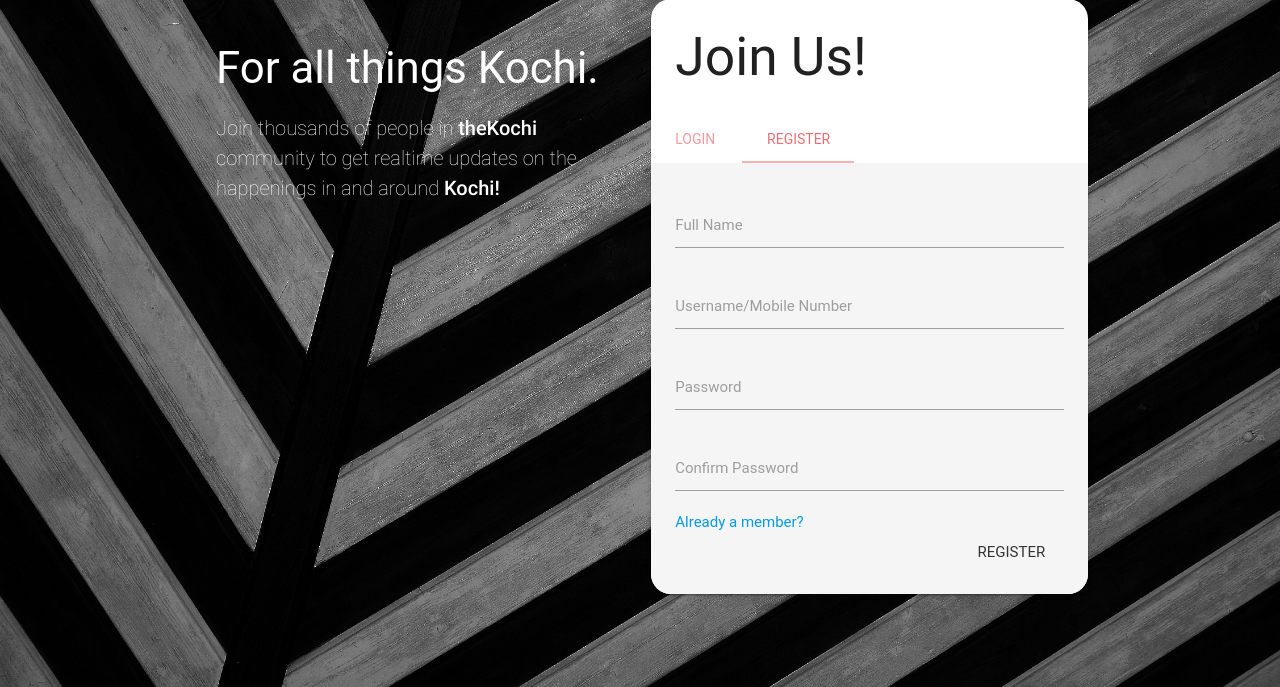
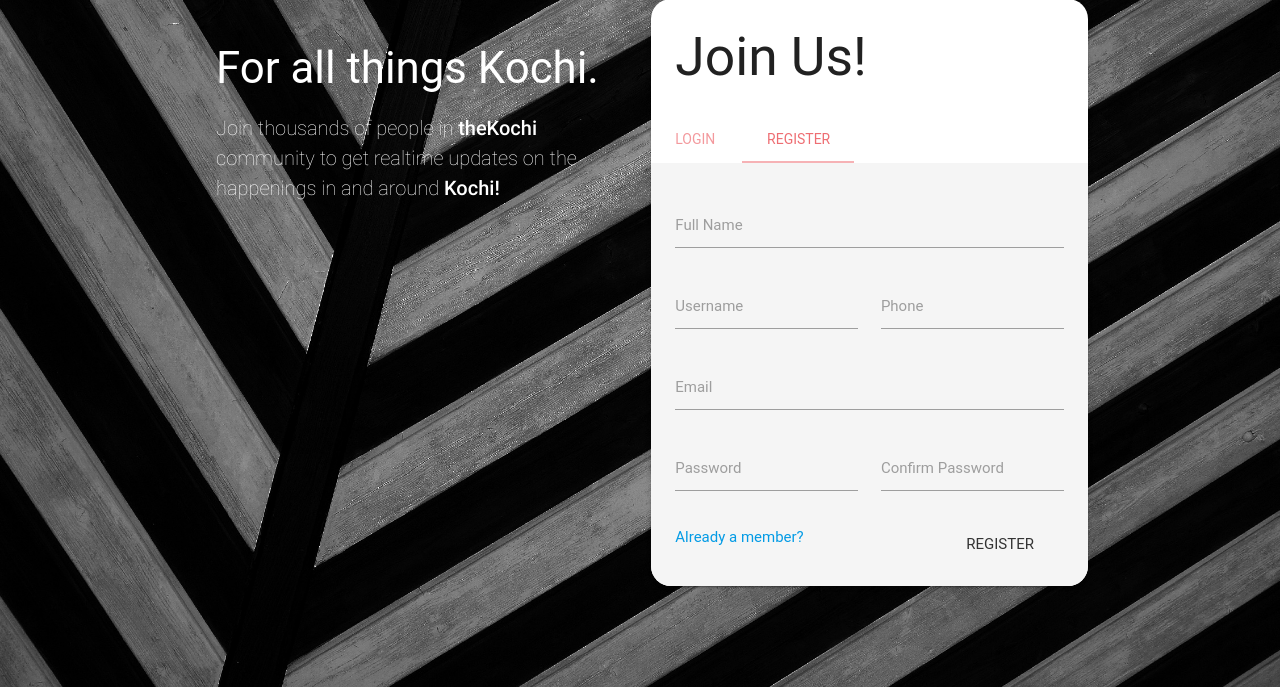
Before and after one commit to akkshaylawrence/thekochi, a CodeIgniter app: page /thekochi/ in a window 1280 px wide, after a click on "REGISTER". Shown: the part 113-800 px from the top of the page. Run offline with CodeIgniter, Linux system fonts and the light colour scheme; some libraries are stand-ins or nearby versions; some web fonts are replaced.

Commit message:
Updates to Registration.
1. Updated Form Structure.
2. Added necessary Models.
3. Added Necessary controller functions.

```diff
--- a/application/controllers/mainctrl.php
+++ b/application/controllers/mainctrl.php
@@ -12,8 +12,7 @@ class Mainctrl extends CI_Controller
             $this->load->view('pages/home', $data);
         }
     }
-    public function userLoginProcess()
-    {
+    public function userLoginProcess(){
         $this->load->model('User');
         $this->load->model('Init');
         $data = $this->init->initPath('/mainctrl');
@@ -33,6 +32,18 @@ class Mainctrl extends CI_Controller
             exit;
         }
     }
+	public function userRegProcess()
+	{
+		$this->load->model('User');
+		$this->load->model('Init');
+		$data = $this->init->initPath('/mainctrl');
+		$fname = $this->input->post('fname');
+		$username = $this->input->post('username');
+		$email = $this->input->post('email');
+		$phone = $this->input->post('phone');
+		$password = $this->input->post('password');
+		$userData = $this->User->addUser($fname,$username,$email,$phone,$password);
+	}
     public function main()
     {
         $data = $this->init->initPath('/mainctrl');
--- a/application/models/User.php
+++ b/application/models/User.php
@@ -4,7 +4,8 @@ class user extends CI_Model{
 		function __construct(){
 			parent::__construct();
 		}
-		function checkUser($usr, $pwd){
+		function checkUser($usr, $pwd)
+		{
 			$pwd = md5($pwd);
 			$this->db->select('*');
 			$this->db->from ('users');
@@ -24,4 +25,9 @@ class user extends CI_Model{
 			log_message('info','last query '.$this->db->last_query());
 			return $userData;
 		}
+		public function addUser($fname,$username,$email,$phone,$password)
+		{
+			$password = md5($password);
+
+		}
 }
--- a/application/views/pages/home.php
+++ b/application/views/pages/home.php
@@ -1,10 +1,15 @@
 <html>
+
 <head>
 	<title>The Kochi</title>
 	<meta name="viewport" content="width=device-width, initial-scale=1.0">
 	<link rel="stylesheet" href="https://cdnjs.cloudflare.com/ajax/libs/materialize/0.99.0/css/materialize.min.css">
 	<link rel="stylesheet" href="<?= $css ?>/app.css">
-	<script>var path="<?=$path?>";var base="<?=site_url()?>"</script>
+	<script>
+		var path = "<?=$path?>";
+		var base = "<?=site_url()?>"
+
+	</script>
 </head>
 <nav class="transparent z-depth-0">
 	<div class="nav-wrapper container">
@@ -13,6 +18,7 @@
 		</a>
 	</div>
 </nav>
+
 <body>
 	<div class="container">
 		<div class="row">
@@ -62,7 +68,9 @@
 							</form>
 						</div>
 						<div id="reg">
-							<form>
+							<form id="regform">
+								<div id="formrow" class="row">
+								</div>
 								<div id="formrow" class="row">
 									<div class="input-field col s12">
 										<input name="fullname" id="fName" type="text">
@@ -70,26 +78,38 @@
 									</div>
 								</div>
 								<div id="formrow" class="row">
-									<div class="input-field col s12">
+									<div class="input-field col s6">
 										<input name="usernamer" id="usernamer" type="text" class="validate">
-										<label data-error="Username already taken!" for="usernamer">Username/Mobile Number</label>
+										<label data-error="Username already taken!" for="usernamer">Username</label>
+									</div>
+									<div class="input-field col s6">
+										<input name="phoner" id="phoner" type="text" class="validate">
+										<label data-error="Invalid Mobile Number!" for="phoner">Phone</label>
 									</div>
 								</div>
 								<div id="formrow" class="row">
 									<div class="input-field col s12">
+										<input name="email" id="email" type="email" class="validate">
+										<label data-error="Not a valid email" for="emailr">Email</label>
+									</div>
+								</div>
+								<div id="formrow" class="row">
+									<div class="input-field col s6">
 										<input name="passwordr" id="passwordr" type="password" class="validate">
 										<label data-error="Password too short!" for="passwordr">Password</label>
 									</div>
-								</div>
-								<div id="formrow" class="row">
-									<div class="input-field col s12">
+									<div class="input-field col s6">
 										<input name="passwordrc" id="passwordrc" type="password" class="validate">
 										<label data-error="Passwords do not match!" for="passwordrc">Confirm Password</label>
-										<a id="reg-link" href="#login">Already a member?</a>
 									</div>
 								</div>
 								<div id="formrow" class="row">
-									<a id="regbtn" class="right waves-effect waves-green btn-flat">Register</a>
+									<div class="input-field col s6">
+										<a id="reg-link" href="#login">Already a member?</a>
+									</div>
+									<div class="input-field col s6">
+										<a id="regbtn" class="right waves-effect waves-green btn-flat">Register</a>
+									</div>
 								</div>
 							</form>
 						</div>
@@ -104,6 +124,6 @@
 <script src="https://cdnjs.cloudflare.com/ajax/libs/materialize/0.99.0/js/materialize.min.js"></script>
 <script src="<?= $js ?>/jquery-ui.min.js"></script>
 <script src="<?= $js ?>/login.js"></script>
-<!-- <script src="<?= $js ?>/register.js"></script> -->
+<script src="<?= $js ?>/register.js"></script>
 
 </html>
--- a/assets/css/app.css
+++ b/assets/css/app.css
@@ -48,3 +48,6 @@ div#formrow.row{
 form{
 	margin-bottom: 0px;
 }
+a#reg-link{
+	margin-bottom: 10px !important;
+}
--- a/assets/js/register.js
+++ b/assets/js/register.js
@@ -5,12 +5,13 @@ $(document).ready(function () {
 	});
 });
 $("#regbtn").click(function () {
-	var url = path + "/userRegisterProcess";
+	var url = path + "/userRegProcess";
 	var fname = $("#fName").val();
 	var username = $("#usernamer").val();
+	var phone = $("#phoner").val();
+	var email = $("#emailr").val();
 	var password = $("#passwordr").val();
 	var cpassword = $("#passwordrc").val();
-	var email = $("#emailc").val();
 	if (password.length < 5) {
 		$('#passwordr').addClass('invalid');
 		event.preventDefault();
@@ -24,8 +25,9 @@ $("#regbtn").click(function () {
 				url: url,
 				data: {
 					fname:fname,
+					username: username,
+					phone:phone,
 					email:email,
-					username: username,
 					password: password
 				},
 				success: function (data) {
```
